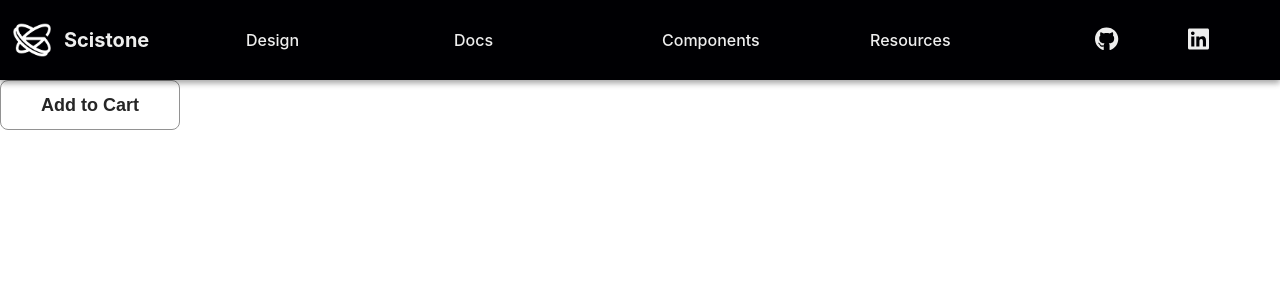
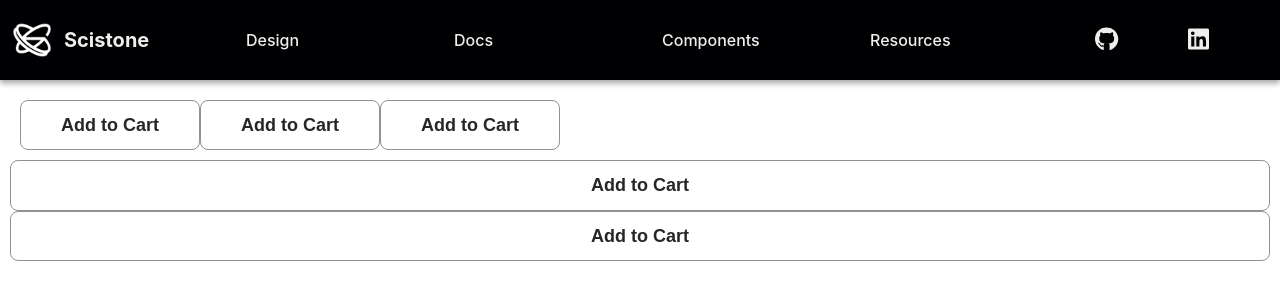
Before and after one commit to scistone/scistone-react-components, a React (Create React App) app: page / in a window 1280 px wide. Shown: the top 300 px of the page. Built offline with nearby package versions, Linux system fonts and the light colour scheme.

Commit message:
Container components added

```diff
--- a/src/App.js
+++ b/src/App.js
@@ -1,6 +1,6 @@
 import { faGithub, faLinkedin } from '@fortawesome/free-brands-svg-icons';
 import { useState } from 'react';
-import { Button, Drawer, Navbar } from './components';
+import { Button, Container, Drawer, Navbar } from './components';
 
 import logo from './images/scistone_logo.png';
 
@@ -52,7 +52,31 @@ function App() {
           <Navbar.Icons icons={contactIcons} />
         </Navbar>
       </header>
+      <Container col>
+      <Container row>
+
       <Button
+          size='md'
+          onClick={showDrawer} >
+          Add to Cart
+        </Button>
+        <Button
+          size='md'
+          onClick={showDrawer} >
+          Add to Cart
+        </Button>
+        <Button
+          size='md'
+          onClick={showDrawer} >
+          Add to Cart
+        </Button>
+      </Container>
+        <Button
+          size='md'
+          onClick={showDrawer} >
+          Add to Cart
+        </Button>
+        <Button
           size='md'
           onClick={showDrawer} >
           Add to Cart
@@ -67,6 +91,7 @@ function App() {
             </div>
           </Drawer>
 
+      </Container>
     </div>
   );
 }
--- /dev/null
+++ b/src/components/Container/index.jsx
@@ -0,0 +1,14 @@
+import React from 'react'
+
+export default function Container(props) {
+  return (
+    <div style={props.style}
+        className={
+        'scistone-container ' +
+        (props.col ? 'col' : '') +
+        (props.row ? 'row' : '')
+        } >
+        {props.children}
+    </div>
+  )
+}
--- /dev/null
+++ b/src/components/Container/styles.scss
@@ -0,0 +1,14 @@
+.scistone-container{
+    display: block;
+    margin: 0;
+    padding: 10px;
+
+    &.col{
+        display: flex;
+        flex-direction: column;
+    }
+    &.row{
+        display: flex;
+        flex-direction: row;
+    }
+}
--- a/src/components/index.js
+++ b/src/components/index.js
@@ -1,5 +1,6 @@
 import Navbar from './Navbar';
 import {Drawer}  from './Drawer';
 import Button from './Button';
+import Container from './Container';
 
-export {Navbar, Drawer, Button};
+export {Navbar, Drawer, Button, Container};
--- a/src/scss/styles.scss
+++ b/src/scss/styles.scss
@@ -4,6 +4,7 @@
 @import "../components/Navbar/styles.scss";
 @import "../components/Drawer/styles.scss";
 @import "../components/Button/styles.scss";
+@import "../components/Container/styles.scss";
 
 body {
   margin: 0;
```
